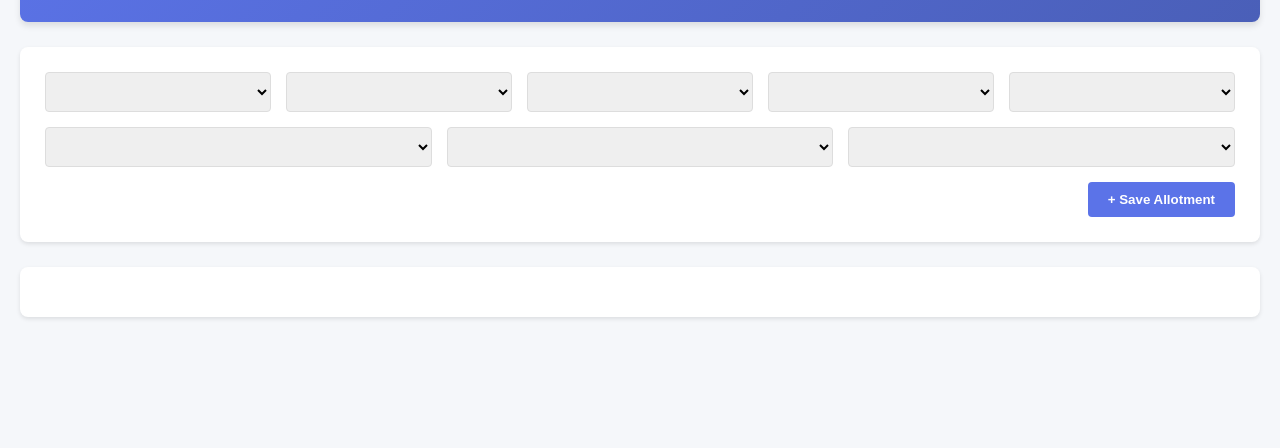
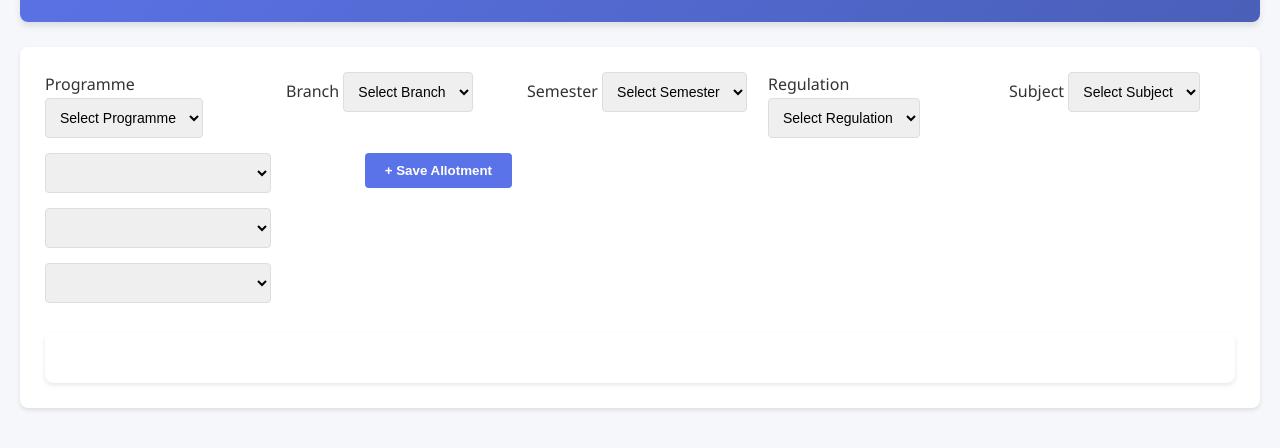
Before and after one commit to sairamhanuman/Kitsw_Sairam, a website: page subject-allotment.html in a window 1280 px wide. Shown: the part 146-594 px from the top of the page. Drawn offline with Linux system fonts and the light colour scheme; no server answers.

Commit message:
Refactor filter section with labeled selects

```diff
--- a/subject-allotment.html
+++ b/subject-allotment.html
@@ -156,12 +156,43 @@ body {
     <div class="filter-card">
 
         <div class="filter-row">
-            <select id="programmeId"></select>
-            <select id="branchId"></select>
-            <select id="semesterId"></select>
-            <select id="regulationId"></select>
-            <select id="subjectId"></select>
-        </div>
+
+       <div class="filter-group">
+                <label>Programme</label>
+                <select id="programmeId">
+                    <option value="">Select Programme</option>
+                </select>
+            </div>
+
+            <div class="filter-group">
+                <label>Branch</label>
+                <select id="branchid">
+                    <option value="">Select Branch</option>
+                </select>
+            </div>
+
+            <div class="filter-group">
+                <label>Semester</label>
+                <select id="semesterid">
+                    <option value="">Select Semester</option>
+                </select>
+            </div>
+
+             <div class="filter-group">
+                 <label>Regulation</label>
+                <select id="regulationid">
+                    <option value="">Select Regulation</option>
+                </select>
+            </div>
+
+            <div class="filter-group">
+                <label>Subject</label>
+                <select id="subjectid">
+                    <option value="">Select Subject</option>
+                </select>
+            </div>
+
+
 
         <div class="filter-row">
             <select id="batchId"></select>
```
